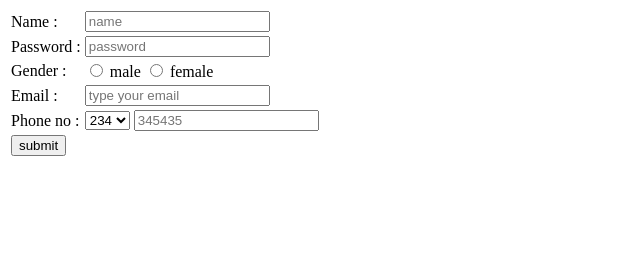
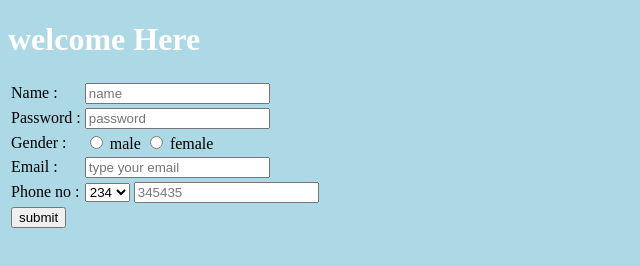
Before and after one commit to loveadewunmi/Love-, a plain HTML site: page index.html in a window 1280 px wide. Shown: the whole page, without its empty margins (0-640 px from the left). Drawn offline with Linux system fonts and the light colour scheme.

Commit message:
Update index.html

```diff
--- a/index.html
+++ b/index.html
@@ -3,6 +3,8 @@
     <head>
       <title> my reg form </title>
     </head>
+    <link rel="stylesheet" href="style.css">
+    <h1> welcome Here </h1>
     <body>
         <table>
             <tr>
```
